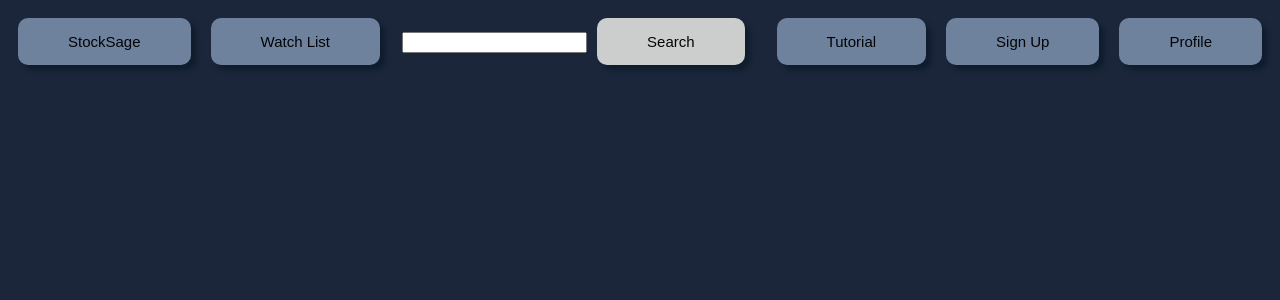
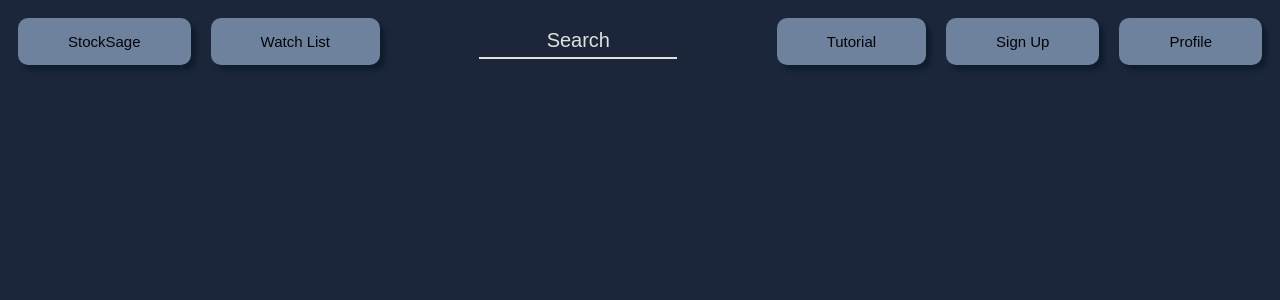
Before and after one commit to Anush-Varma/Trading-Website, a React (Vite) app in the folder client/: page / in a window 1280 px wide. Shown: the top 300 px of the page. Built offline with nearby package versions, Linux system fonts and the light colour scheme.

Commit message:
search bar compleated and styled

```diff
--- a/client/src/components/Nav.jsx
+++ b/client/src/components/Nav.jsx
@@ -10,7 +10,7 @@ function Nav() {
         <Button text="StockSage"></Button>
         <Button text="Watch List"></Button>
       </div>
-      <div>
+      <div className="center-section">
         <SearchBar></SearchBar>
       </div>
       <div className="right">
--- a/client/src/components/SearchBar.jsx
+++ b/client/src/components/SearchBar.jsx
@@ -1,12 +1,11 @@
 // import "../styles/SearchBar.css";
-import SearchButton from "./SearchButton";
+
 import SearchInput from "./SearchInput";
 
 function SearchBar() {
   return (
     <form className="SearchBar">
       <SearchInput name="query" />
-      <SearchButton text="Search"></SearchButton>
     </form>
   );
 }
--- a/client/src/components/SearchButton.jsx
+++ /dev/null
@@ -1,7 +0,0 @@
-import "../styles/searchButton.css";
-
-function SearchButton(props) {
-  return <button className="search-button">{props.text}</button>;
-}
-
-export default SearchButton;
--- a/client/src/components/SearchInput.jsx
+++ b/client/src/components/SearchInput.jsx
@@ -1,5 +1,7 @@
+import "../styles/searchInput.css";
+
 function SearchInput(props) {
-  return <input className="search-input"></input>;
+  return <input className="search-input" placeholder="Search"></input>;
 }
 
 export default SearchInput;
--- a/client/src/styles/nav.css
+++ b/client/src/styles/nav.css
@@ -1,8 +1,14 @@
 .nav-bar {
   display: flex;
   justify-content: space-between;
+  align-items: center;
 }
 
 .nav-bar:right {
   display: flex;
 }
+
+.center-section {
+  flex-grow: 1;
+  text-align: center;
+}
--- a/client/src/styles/searchButton.css
+++ /dev/null
@@ -1,16 +0,0 @@
-.search-button {
-  background-color: var(--component-colour3);
-  color: black;
-  border: 0;
-  border-radius: var(--border-radius);
-  padding: 15px 50px;
-  cursor: pointer;
-  font-size: 15px;
-  margin: 10px;
-  opacity: 0.9;
-  transition: opacity 0.3s ease;
-  box-shadow: 5px 5px 5px var(--shadow-colour);
-}
-.search-button:hover {
-  opacity: 1;
-}
--- /dev/null
+++ b/client/src/styles/searchInput.css
@@ -0,0 +1,15 @@
+.search-input {
+  border: none;
+  border-bottom: 2px solid var(--component-colour3);
+  background-color: transparent;
+  color: var(--component-colour3);
+  font-size: 20px;
+  text-align: center;
+  padding: 5px;
+  outline: none;
+  width: 50%;
+}
+
+.search-input::placeholder {
+  color: var(--component-colour3);
+}
```
